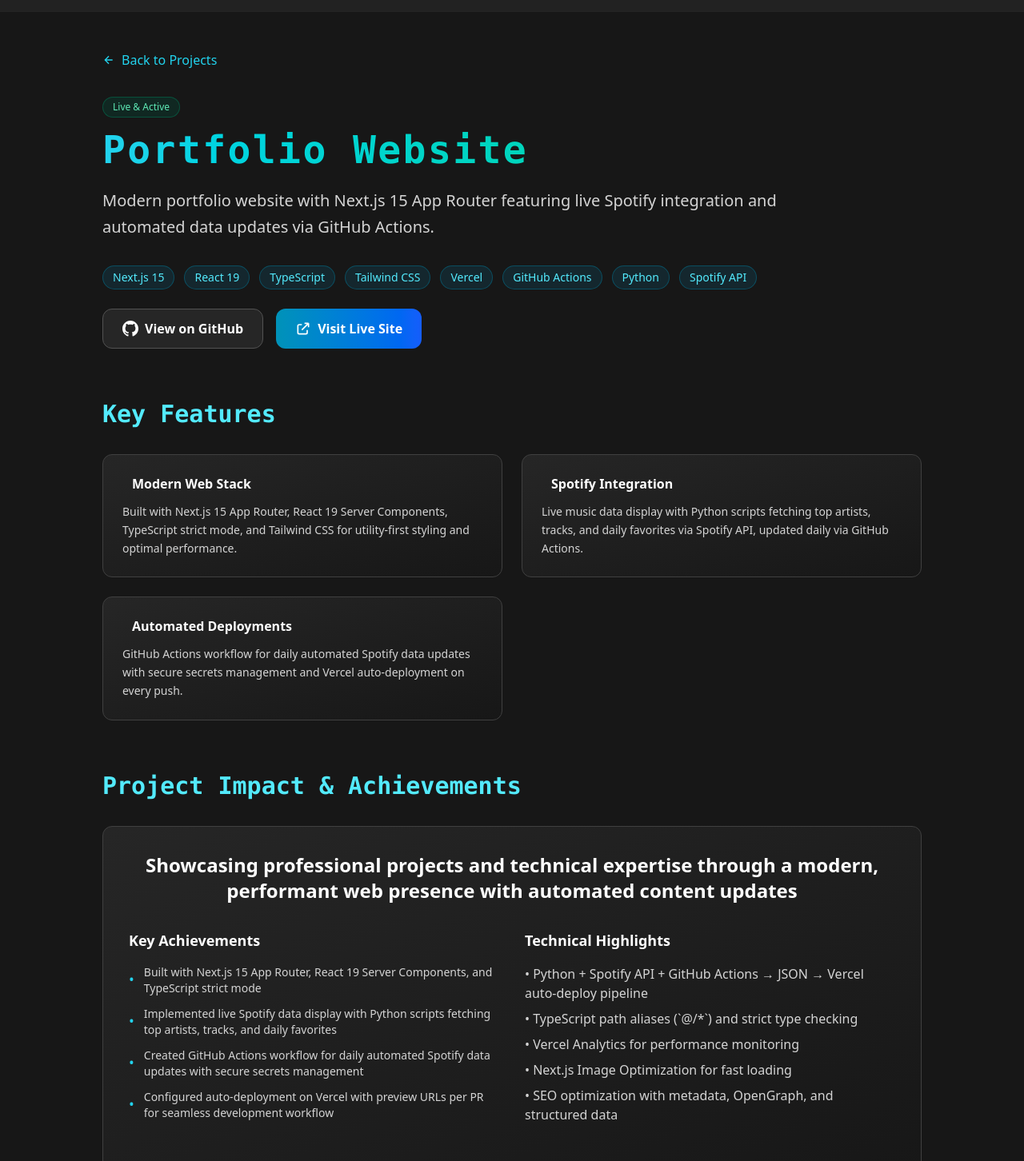
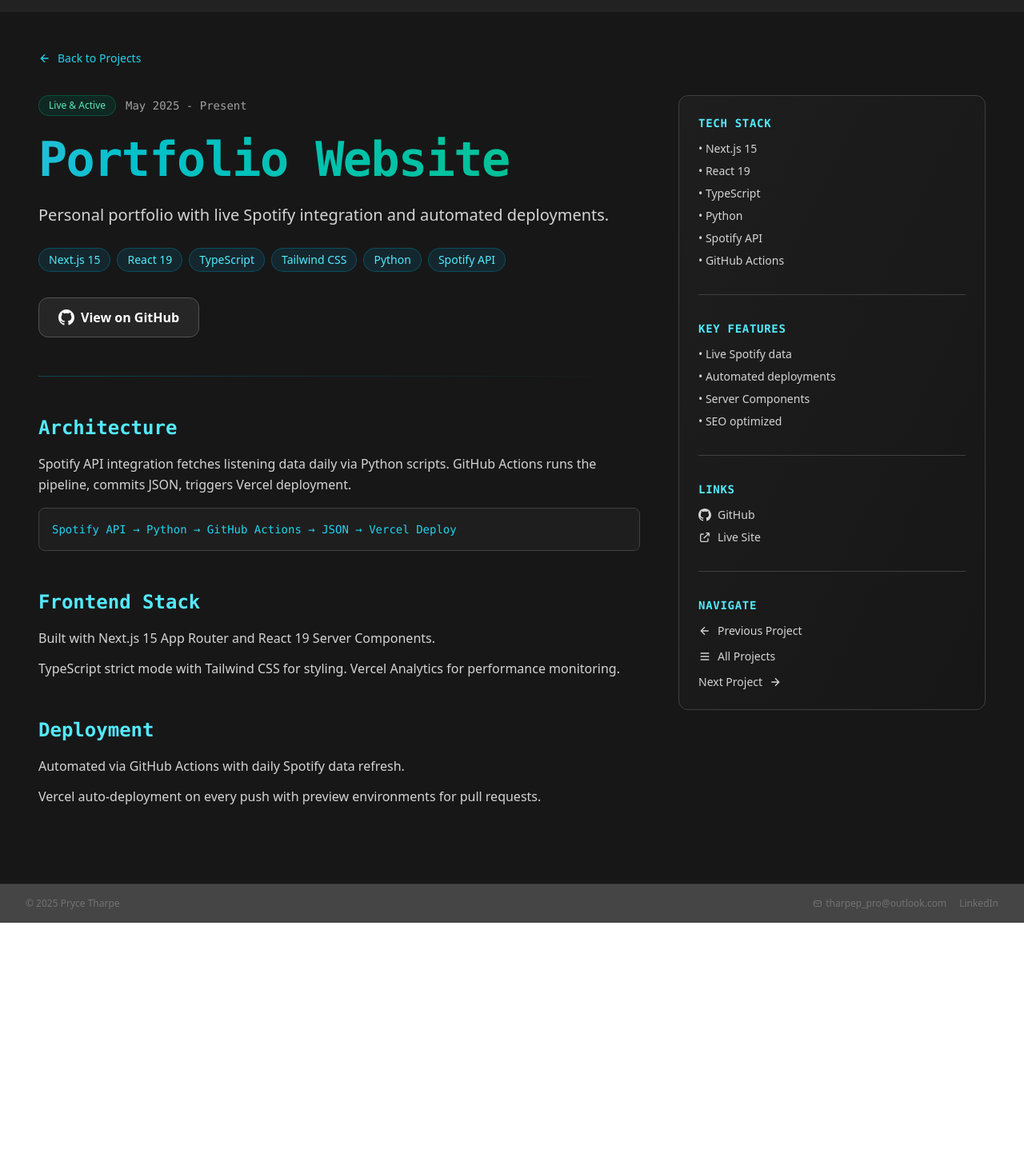
Before and after one commit to tharpep/portfolio, a Next.js app: page /projects/portfolio in a window 1280 px wide. Shown: the part 58-1510 px from the top of the page at 80% size. After the commit the page ends 1212 px from the top, so only its background shows below. Built offline with nearby package versions, Linux system fonts and the light colour scheme.

Commit message:
updated portfolio page to better design

```diff
--- a/src/app/about/page.tsx
+++ b/src/app/about/page.tsx
@@ -20,7 +20,7 @@
 
       {/* Hero Section */}
       <section className="text-center mb-8 sm:mb-12 md:mb-16">
-        <h1 className="text-4xl sm:text-5xl font-bold font-mono tracking-wider mb-6 text-transparent bg-clip-text bg-gradient-to-r from-cyan-400 to-teal-500">
+        <h1 className="text-4xl sm:text-5xl font-bold font-mono tracking-wider mb-6 text-transparent bg-clip-text bg-gradient-to-r from-cyan-400/90 to-blue-400/90">
           About Me
         </h1>
         <p className="text-lg sm:text-xl text-neutral-300 leading-relaxed max-w-3xl mx-auto">
--- a/src/app/projects/custom-gpts/page.tsx
+++ b/src/app/projects/custom-gpts/page.tsx
@@ -173,7 +173,7 @@
       <section className="flex justify-between items-center pt-12 border-t border-neutral-700">
         <Link
           href={`/projects/${prevProject?.slug}`}
-          className="flex items-center text-green-400 hover:text-green-300 transition-colors"
+          className="flex items-center text-blue-400 hover:text-blue-300 transition-colors"
         >
           <svg className="w-4 h-4 mr-2" fill="none" stroke="currentColor" strokeWidth="2" viewBox="0 0 24 24">
             <path d="M19 12H5m7-7l-7 7 7 7"/>
@@ -183,7 +183,7 @@
 
         <Link
           href="/projects"
-          className="flex items-center text-green-400 hover:text-green-300 transition-colors"
+          className="flex items-center text-blue-400 hover:text-blue-300 transition-colors"
         >
           All Projects
           <svg className="w-4 h-4 ml-2" fill="none" stroke="currentColor" strokeWidth="2" viewBox="0 0 24 24">
@@ -193,7 +193,7 @@
 
         <Link
           href={`/projects/${nextProject?.slug}`}
-          className="flex items-center text-green-400 hover:text-green-300 transition-colors"
+          className="flex items-center text-blue-400 hover:text-blue-300 transition-colors"
         >
           Next Project
           <svg className="w-4 h-4 ml-2" fill="none" stroke="currentColor" strokeWidth="2" viewBox="0 0 24 24">
--- a/src/app/projects/portfolio/page.tsx
+++ b/src/app/projects/portfolio/page.tsx
@@ -11,26 +11,6 @@
 // Enable static generation for better performance
 export const dynamic = 'force-static';
 
-function TechBadge({ tech }: { tech: string }) {
-  return (
-    <span className="px-3 py-1 text-sm font-medium bg-cyan-900/30 text-cyan-300 rounded-full border border-cyan-700/50">
-      {tech}
-    </span>
-  );
-}
-
-function FeatureCard({ title, description, icon }: { title: string; description: string; icon: string }) {
-  return (
-    <div className="p-6 rounded-xl bg-gradient-to-br from-neutral-800 to-neutral-900 border border-neutral-700 hover:border-cyan-500/50 transition-all duration-300 group">
-      <div className="flex items-center gap-3 mb-3">
-        <span className="text-3xl group-hover:scale-110 transition-transform">{icon}</span>
-        <h3 className="font-bold text-white">{title}</h3>
-      </div>
-      <p className="text-neutral-300 text-sm leading-relaxed">{description}</p>
-    </div>
-  );
-}
-
 // Pre-compute data at build time for better performance
 const project = getProjectBySlug("portfolio");
 const nextProject = getNextProject("portfolio");
@@ -43,12 +23,14 @@
   }
 
   return (
-    <main className="bg-neutral-900 text-neutral-100 px-4 sm:px-8 md:px-16 lg:px-32 py-12 min-h-screen">
-      {/* Navigation */}
+    <main className="bg-neutral-900 text-neutral-100 min-h-screen">
+      <div className="max-w-7xl mx-auto px-4 sm:px-6 md:px-8 lg:px-12 py-8 sm:py-10 md:py-12">
+
+        {/* Back Navigation */}
         <nav className="mb-8">
           <Link
             href="/projects"
-          className="inline-flex items-center text-cyan-400 hover:text-cyan-300 transition-colors"
+            className="inline-flex items-center text-cyan-400 hover:text-cyan-300 transition-colors text-sm"
           >
             <svg className="w-4 h-4 mr-2" fill="none" stroke="currentColor" strokeWidth="2" viewBox="0 0 24 24">
               <path d="M19 12H5m7-7l-7 7 7 7"/>
@@ -57,30 +39,55 @@
           </Link>
         </nav>
 
-      {/* Hero Section */}
-      <section className="mb-16">
-        <div className="flex items-center gap-3 mb-4">
+        {/* Main Layout: Content + Sidebar */}
+        <div className="flex flex-col lg:flex-row gap-8 lg:gap-12">
+
+          {/* Main Content - Left Column */}
+          <div className="flex-1 lg:max-w-4xl">
+
+            {/* Hero */}
+            <div className="mb-12">
+              {/* Status and Timeline */}
+              <div className="flex items-center gap-3 mb-6">
                 <span className="px-3 py-1 text-xs font-medium bg-emerald-900/30 text-emerald-300 rounded-full border border-emerald-700/50">
                   Live & Active
                 </span>
+                <span className="text-sm text-neutral-400 font-mono">{project.timeline}</span>
               </div>
 
-        <h1 className="text-5xl font-bold font-mono tracking-wider mb-6 text-transparent bg-clip-text bg-gradient-to-r from-cyan-400 via-teal-400 to-emerald-400">
+              {/* Title */}
+              <h1 className="text-4xl sm:text-5xl md:text-6xl font-bold font-mono tracking-tight mb-6 text-transparent bg-clip-text bg-gradient-to-r from-cyan-400/90 via-teal-400/90 to-emerald-400/90">
                 {project.title}
               </h1>
 
-        <p className="text-xl text-neutral-300 leading-relaxed max-w-4xl mb-8">
-          {project.description}
+              {/* Description */}
+              <p className="text-xl text-neutral-300 leading-relaxed mb-6">
+                Personal portfolio with live Spotify integration and automated deployments.
               </p>
 
-        <div className="flex flex-wrap gap-3 mb-6">
-          {project.technologies.map((tech) => (
-            <TechBadge key={tech} tech={tech} />
-          ))}
+              {/* Tech Stack Pills */}
+              <div className="flex flex-wrap gap-2 mb-8">
+                <span className="px-3 py-1 text-sm font-medium bg-cyan-900/30 text-cyan-300 rounded-full border border-cyan-700/50">
+                  Next.js 15
+                </span>
+                <span className="px-3 py-1 text-sm font-medium bg-cyan-900/30 text-cyan-300 rounded-full border border-cyan-700/50">
+                  React 19
+                </span>
+                <span className="px-3 py-1 text-sm font-medium bg-cyan-900/30 text-cyan-300 rounded-full border border-cyan-700/50">
+                  TypeScript
+                </span>
+                <span className="px-3 py-1 text-sm font-medium bg-cyan-900/30 text-cyan-300 rounded-full border border-cyan-700/50">
+                  Tailwind CSS
+                </span>
+                <span className="px-3 py-1 text-sm font-medium bg-cyan-900/30 text-cyan-300 rounded-full border border-cyan-700/50">
+                  Python
+                </span>
+                <span className="px-3 py-1 text-sm font-medium bg-cyan-900/30 text-cyan-300 rounded-full border border-cyan-700/50">
+                  Spotify API
+                </span>
               </div>
 
-        {/* GitHub and Demo Links */}
-        <div className="flex flex-wrap gap-4">
+              {/* GitHub Button */}
               {project.githubUrl && (
                 <a
                   href={project.githubUrl}
@@ -94,118 +101,164 @@
                   View on GitHub
                 </a>
               )}
+            </div>
+
+            {/* Divider */}
+            <div className="h-px bg-gradient-to-r from-cyan-500/30 via-cyan-500/10 to-transparent mb-12"></div>
+
+            {/* Architecture Section */}
+            <section className="mb-12">
+              <h2 className="text-2xl font-bold font-mono text-cyan-300 mb-4">Architecture</h2>
+              <div className="space-y-4 text-neutral-300 leading-relaxed text-base">
+                <p>
+                  Spotify API integration fetches listening data daily via Python scripts.
+                  GitHub Actions runs the pipeline, commits JSON, triggers Vercel deployment.
+                </p>
+                <div className="font-mono text-sm bg-neutral-800/50 border border-neutral-700 rounded-lg p-4">
+                  <code className="text-cyan-400">
+                    Spotify API → Python → GitHub Actions → JSON → Vercel Deploy
+                  </code>
+                </div>
+              </div>
+            </section>
+
+            {/* Frontend Stack Section */}
+            <section className="mb-12">
+              <h2 className="text-2xl font-bold font-mono text-cyan-300 mb-4">Frontend Stack</h2>
+              <div className="space-y-3 text-neutral-300 leading-relaxed text-base">
+                <p>
+                  Built with Next.js 15 App Router and React 19 Server Components.
+                </p>
+                <p>
+                  TypeScript strict mode with Tailwind CSS for styling. Vercel Analytics for performance monitoring.
+                </p>
+              </div>
+            </section>
+
+            {/* Deployment Section */}
+            <section className="mb-12">
+              <h2 className="text-2xl font-bold font-mono text-cyan-300 mb-4">Deployment</h2>
+              <div className="space-y-3 text-neutral-300 leading-relaxed text-base">
+                <p>
+                  Automated via GitHub Actions with daily Spotify data refresh.
+                </p>
+                <p>
+                  Vercel auto-deployment on every push with preview environments for pull requests.
+                </p>
+              </div>
+            </section>
+
+          </div>
+
+          {/* Sidebar - Right Column */}
+          <aside className="lg:w-96 lg:sticky lg:top-8 lg:self-start">
+            <div className="rounded-xl border border-neutral-700 bg-gradient-to-br from-neutral-800/50 to-neutral-900/50 p-6 space-y-8">
+
+              {/* Tech Stack */}
+              <div>
+                <h3 className="text-sm font-bold font-mono text-cyan-300 uppercase tracking-wider mb-3">Tech Stack</h3>
+                <ul className="space-y-2 text-neutral-300 text-sm">
+                  <li>• Next.js 15</li>
+                  <li>• React 19</li>
+                  <li>• TypeScript</li>
+                  <li>• Python</li>
+                  <li>• Spotify API</li>
+                  <li>• GitHub Actions</li>
+                </ul>
+              </div>
+
+              {/* Divider */}
+              <div className="h-px bg-neutral-700"></div>
+
+              {/* Key Features */}
+              <div>
+                <h3 className="text-sm font-bold font-mono text-cyan-300 uppercase tracking-wider mb-3">Key Features</h3>
+                <ul className="space-y-2 text-neutral-300 text-sm">
+                  <li>• Live Spotify data</li>
+                  <li>• Automated deployments</li>
+                  <li>• Server Components</li>
+                  <li>• SEO optimized</li>
+                </ul>
+              </div>
+
+              {/* Divider */}
+              <div className="h-px bg-neutral-700"></div>
+
+              {/* Links */}
+              <div>
+                <h3 className="text-sm font-bold font-mono text-cyan-300 uppercase tracking-wider mb-3">Links</h3>
+                <div className="space-y-2">
+                  {project.githubUrl && (
+                    <a
+                      href={project.githubUrl}
+                      target="_blank"
+                      rel="noopener noreferrer"
+                      className="flex items-center gap-2 text-neutral-300 hover:text-cyan-300 transition-colors text-sm"
+                    >
+                      <svg className="w-4 h-4" fill="currentColor" viewBox="0 0 24 24">
+                        <path d="M12 0c-6.626 0-12 5.373-12 12 0 5.302 3.438 9.8 8.207 11.387.599.111.793-.261.793-.577v-2.234c-3.338.726-4.033-1.416-4.033-1.416-.546-1.387-1.333-1.756-1.333-1.756-1.089-.745.083-.729.083-.729 1.205.084 1.839 1.237 1.839 1.237 1.07 1.834 2.807 1.304 3.492.997.107-.775.418-1.305.762-1.604-2.665-.305-5.467-1.334-5.467-5.931 0-1.311.469-2.381 1.236-3.221-.124-.303-.535-1.524.117-3.176 0 0 1.008-.322 3.301 1.23.957-.266 1.983-.399 3.003-.404 1.02.005 2.047.138 3.006.404 2.291-1.552 3.297-1.23 3.297-1.23.653 1.653.242 2.874.118 3.176.77.84 1.235 1.911 1.235 3.221 0 4.609-2.807 5.624-5.479 5.921.43.372.823 1.102.823 2.222v3.293c0 .319.192.694.801.576 4.765-1.589 8.199-6.086 8.199-11.386 0-6.627-5.373-12-12-12z"/>
+                      </svg>
+                      GitHub
+                    </a>
+                  )}
                   {project.demoUrl && (
                     <a
                       href={project.demoUrl}
                       target="_blank"
                       rel="noopener noreferrer"
-              className="inline-flex items-center gap-2 px-6 py-3 bg-gradient-to-r from-cyan-600 to-blue-600 hover:from-cyan-500 hover:to-blue-500 text-white font-semibold rounded-xl transition-all duration-300 hover:shadow-lg hover:shadow-cyan-400/20"
+                      className="flex items-center gap-2 text-neutral-300 hover:text-cyan-300 transition-colors text-sm"
                     >
-              <svg className="w-5 h-5" fill="none" stroke="currentColor" strokeWidth="2" viewBox="0 0 24 24">
+                      <svg className="w-4 h-4" fill="none" stroke="currentColor" strokeWidth="2" viewBox="0 0 24 24">
                         <path d="M10 6H6a2 2 0 00-2 2v10a2 2 0 002 2h10a2 2 0 002-2v-4M14 4h6m0 0v6m0-6L10 14"/>
                       </svg>
-              Visit Live Site
+                      Live Site
                     </a>
                   )}
                 </div>
-      </section>
-
-      {/* Key Features */}
-      <section className="mb-16">
-        <h2 className="text-3xl font-bold font-mono text-cyan-300 mb-8">Key Features</h2>
-        <div className="grid md:grid-cols-2 gap-6">
-          <FeatureCard
-            title="Modern Web Stack"
-            description="Built with Next.js 15 App Router, React 19 Server Components, TypeScript strict mode, and Tailwind CSS for utility-first styling and optimal performance."
-            icon=""
-          />
-          <FeatureCard
-            title="Spotify Integration"
-            description="Live music data display with Python scripts fetching top artists, tracks, and daily favorites via Spotify API, updated daily via GitHub Actions."
-            icon=""
-          />
-          <FeatureCard
-            title="Automated Deployments"
-            description="GitHub Actions workflow for daily automated Spotify data updates with secure secrets management and Vercel auto-deployment on every push."
-            icon=""
-          />
-        </div>
-      </section>
-
-      {/* Project Impact & Achievements */}
-      <section className="mb-16">
-        <h2 className="text-3xl font-bold font-mono text-cyan-300 mb-8">Project Impact & Achievements</h2>
-        <div className="p-8 rounded-xl bg-gradient-to-br from-neutral-800 to-neutral-900 border border-neutral-700">
-          <div className="text-center mb-8">
-            <h3 className="text-2xl font-bold text-white mb-4">{project.impact}</h3>
               </div>
 
-          <div className="grid md:grid-cols-2 gap-8 mb-8">
-            <div>
-              <h4 className="text-lg font-bold text-white mb-4">Key Achievements</h4>
-              <div className="space-y-3">
-                {project.highlights.map((highlight, index) => (
-                  <div key={index} className="flex items-start gap-3">
-                    <span className="text-cyan-400 text-lg mt-1">•</span>
-                    <p className="text-neutral-300 text-sm">{highlight}</p>
-                  </div>
-                ))}
-              </div>
-            </div>
-
-            <div>
-              <h4 className="text-lg font-bold text-white mb-4">Technical Highlights</h4>
-              <ul className="space-y-2 text-neutral-300">
-                <li>• Python + Spotify API + GitHub Actions → JSON → Vercel auto-deploy pipeline</li>
-                <li>• TypeScript path aliases (`@/*`) and strict type checking</li>
-                <li>• Vercel Analytics for performance monitoring</li>
-                <li>• Next.js Image Optimization for fast loading</li>
-                <li>• SEO optimization with metadata, OpenGraph, and structured data</li>
-              </ul>
-            </div>
-          </div>
-        </div>
-      </section>
-
-      {/* Project Timeline */}
-      <section className="mb-16">
-        <div className="text-center p-4 rounded-xl bg-gradient-to-br from-neutral-800 to-neutral-900 border border-neutral-700">
-          <span className="text-lg font-mono text-neutral-300">{project.timeline}</span>
-        </div>
-      </section>
+              {/* Divider */}
+              <div className="h-px bg-neutral-700"></div>
 
               {/* Navigation */}
-      <section className="flex justify-between items-center pt-12 border-t border-neutral-700">
+              <div>
+                <h3 className="text-sm font-bold font-mono text-cyan-300 uppercase tracking-wider mb-3">Navigate</h3>
+                <div className="space-y-3">
                   <Link
                     href={`/projects/${prevProject?.slug}`}
-          className="flex items-center text-cyan-400 hover:text-cyan-300 transition-colors"
+                    className="flex items-center gap-2 text-neutral-300 hover:text-cyan-300 transition-colors text-sm"
                   >
-          <svg className="w-4 h-4 mr-2" fill="none" stroke="currentColor" strokeWidth="2" viewBox="0 0 24 24">
+                    <svg className="w-4 h-4" fill="none" stroke="currentColor" strokeWidth="2" viewBox="0 0 24 24">
                       <path d="M19 12H5m7-7l-7 7 7 7"/>
                     </svg>
                     Previous Project
                   </Link>
-
                   <Link
                     href="/projects"
-          className="flex items-center text-cyan-400 hover:text-cyan-300 transition-colors"
+                    className="flex items-center gap-2 text-neutral-300 hover:text-cyan-300 transition-colors text-sm"
                   >
+                    <svg className="w-4 h-4" fill="none" stroke="currentColor" strokeWidth="2" viewBox="0 0 24 24">
+                      <path d="M4 6h16M4 12h16M4 18h16"/>
+                    </svg>
                     All Projects
-          <svg className="w-4 h-4 ml-2" fill="none" stroke="currentColor" strokeWidth="2" viewBox="0 0 24 24">
+                  </Link>
+                  <Link
+                    href={`/projects/${nextProject?.slug}`}
+                    className="flex items-center gap-2 text-neutral-300 hover:text-cyan-300 transition-colors text-sm"
+                  >
+                    Next Project
+                    <svg className="w-4 h-4" fill="none" stroke="currentColor" strokeWidth="2" viewBox="0 0 24 24">
                       <path d="M5 12h14m-7-7l7 7-7 7"/>
                     </svg>
                   </Link>
+                </div>
+              </div>
 
-        <Link
-          href={`/projects/${nextProject?.slug}`}
-          className="flex items-center text-cyan-400 hover:text-cyan-300 transition-colors"
-        >
-          Next Project
-          <svg className="w-4 h-4 ml-2" fill="none" stroke="currentColor" strokeWidth="2" viewBox="0 0 24 24">
-            <path d="M5 12h14m-7-7l7 7-7 7"/>
-          </svg>
-        </Link>
-      </section>
+            </div>
+          </aside>
+
+        </div>
+      </div>
     </main>
   );
 }
--- a/src/app/projects/python-spotify-manager/page.tsx
+++ b/src/app/projects/python-spotify-manager/page.tsx
@@ -159,7 +159,7 @@
       <section className="flex justify-between items-center pt-12 border-t border-neutral-700">
         <Link
           href={`/projects/${prevProject?.slug}`}
-          className="flex items-center text-purple-400 hover:text-purple-300 transition-colors"
+          className="flex items-center text-green-400 hover:text-green-300 transition-colors"
         >
           <svg className="w-4 h-4 mr-2" fill="none" stroke="currentColor" strokeWidth="2" viewBox="0 0 24 24">
             <path d="M19 12H5m7-7l-7 7 7 7"/>
@@ -169,7 +169,7 @@
 
         <Link
           href="/projects"
-          className="flex items-center text-purple-400 hover:text-purple-300 transition-colors"
+          className="flex items-center text-green-400 hover:text-green-300 transition-colors"
         >
           All Projects
           <svg className="w-4 h-4 ml-2" fill="none" stroke="currentColor" strokeWidth="2" viewBox="0 0 24 24">
@@ -179,7 +179,7 @@
 
         <Link
           href={`/projects/${nextProject?.slug}`}
-          className="flex items-center text-purple-400 hover:text-purple-300 transition-colors"
+          className="flex items-center text-green-400 hover:text-green-300 transition-colors"
         >
           Next Project
           <svg className="w-4 h-4 ml-2" fill="none" stroke="currentColor" strokeWidth="2" viewBox="0 0 24 24">
```
Also changed, not shown: src/app/page.tsx (+14 -2 lines), src/app/projects/page.tsx (+4 -4 lines). Lines whose indentation alone changed are shown as unchanged.
